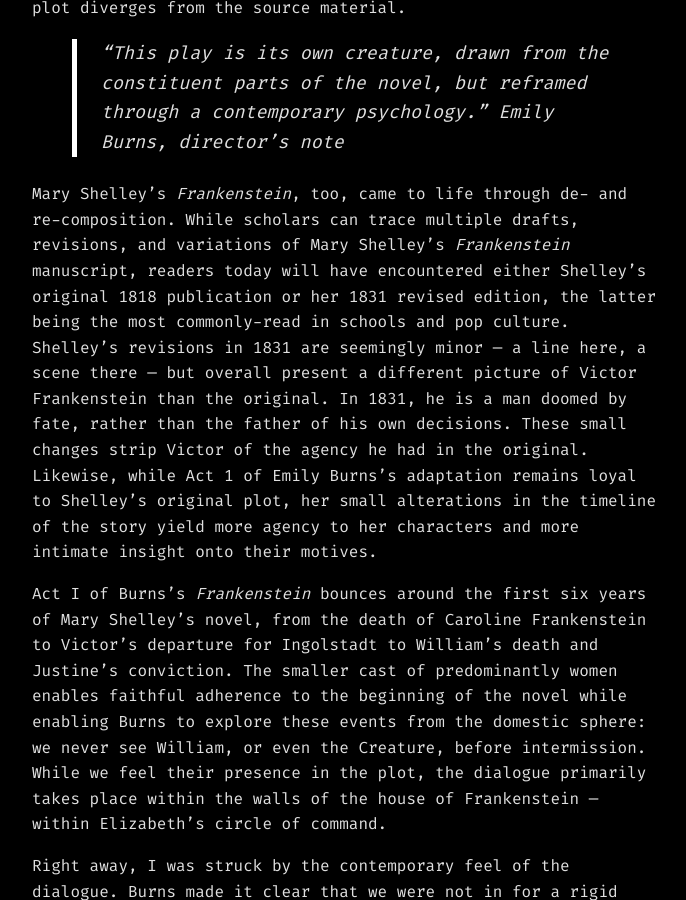
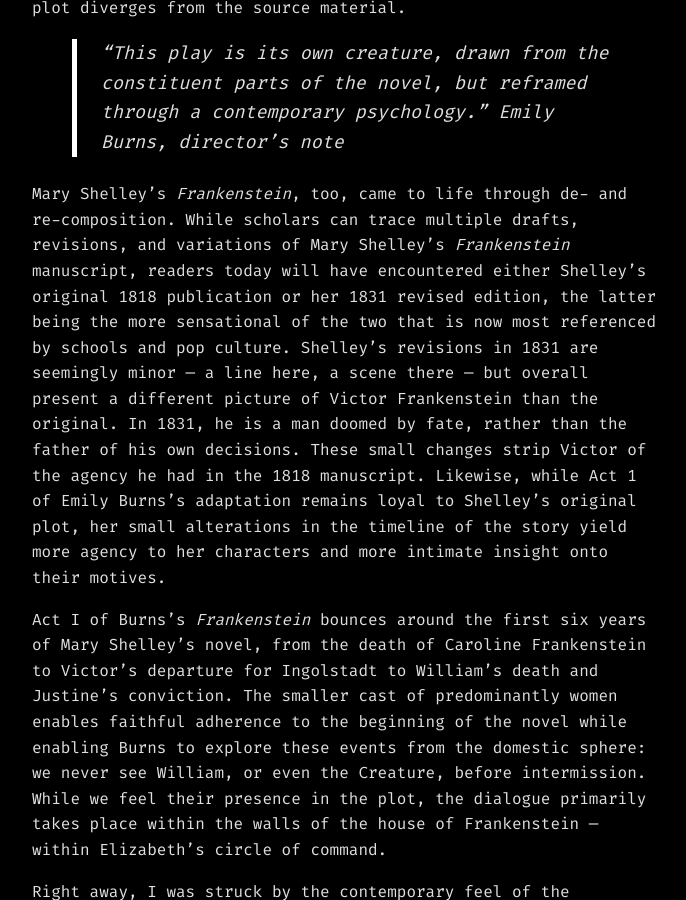
Before and after one commit to caroldinh/urlocalcyborg, a Jekyll site: the page built from _posts/2025-07-21-emily-burns-frankenstein.md, in a window 1280 px wide and 900 px high, scrolled down 1443 px. Shown: the whole window, without its empty margins (296-982 px from the left). Built offline with Jekyll 4.4.1, drawn with Linux system fonts in a browser that asks for light colours.

Commit message:
morning revisions

```diff
--- a/_posts/2025-07-21-emily-burns-frankenstein.md
+++ b/_posts/2025-07-21-emily-burns-frankenstein.md
@@ -21,7 +21,7 @@ Emily Burns's *Frankenstein* revolves primarily around the dialogue of Elizabeth
 
 > "*This* play is its own creature, drawn from the constituent parts of the novel, but reframed through a contemporary psychology." Emily Burns, director's note
 
-Mary Shelley's *Frankenstein*, too, came to life through de- and re-composition. While scholars can trace multiple drafts, revisions, and variations of Mary Shelley's *Frankenstein* manuscript, readers today will have encountered either Shelley's original 1818 publication or her 1831 revised edition, the latter being the most commonly-read in schools and pop culture. Shelley's revisions in 1831 are seemingly minor --- a line here, a scene there --- but overall present a different picture of Victor Frankenstein than the original. In 1831, he is a man doomed by fate, rather than the father of his own decisions. These small changes strip Victor of the agency he had in the original. Likewise, while Act 1 of Emily Burns's adaptation remains loyal to Shelley's original plot, her small alterations in the timeline of the story yield more agency to her characters and more intimate insight onto their motives.
+Mary Shelley's *Frankenstein*, too, came to life through de- and re-composition. While scholars can trace multiple drafts, revisions, and variations of Mary Shelley's *Frankenstein* manuscript, readers today will have encountered either Shelley's original 1818 publication or her 1831 revised edition, the latter being the more sensational of the two that is now most referenced by schools and pop culture. Shelley's revisions in 1831 are seemingly minor --- a line here, a scene there --- but overall present a different picture of Victor Frankenstein than the original. In 1831, he is a man doomed by fate, rather than the father of his own decisions. These small changes strip Victor of the agency he had in the 1818 manuscript. Likewise, while Act 1 of Emily Burns's adaptation remains loyal to Shelley's original plot, her small alterations in the timeline of the story yield more agency to her characters and more intimate insight onto their motives.
 
 Act I of Burns's *Frankenstein* bounces around the first six years of Mary Shelley's novel, from the death of Caroline Frankenstein to Victor's departure for Ingolstadt to William's death and Justine's conviction. The smaller cast of predominantly women enables faithful adherence to the beginning of the novel while enabling Burns to explore these events from the domestic sphere: we never see William, or even the Creature, before intermission. While we feel their presence in the plot, the dialogue primarily takes place within the walls of the house of Frankenstein --- within Elizabeth's circle of command.
 
```
